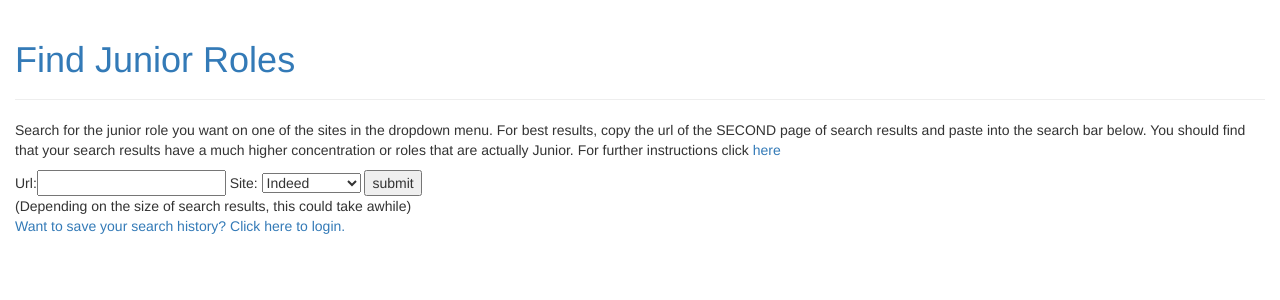
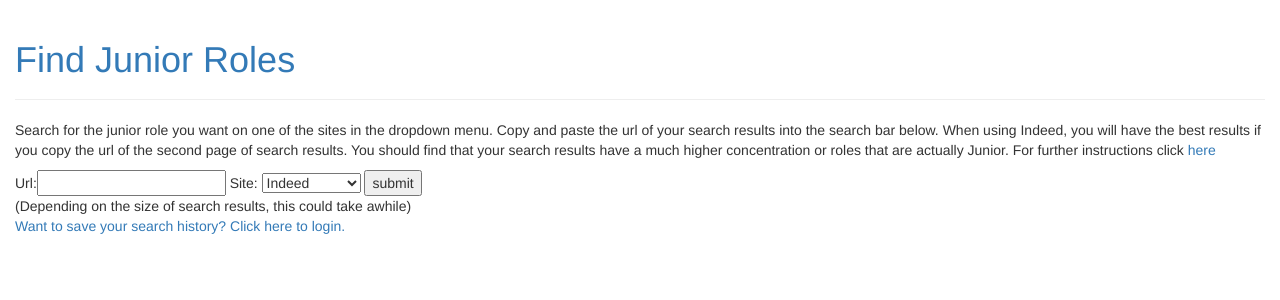
Before and after one commit to remery426/juniorjobs-, a Django app: page / in a window 1280 px wide. Shown: the top 300 px of the page. Run offline with Django 3.2, Linux system fonts and the light colour scheme; parts of the project's set-up code (start-up, migrations or seed data) failed here and were passed over; some libraries are stand-ins or nearby versions.

Commit message:
new version

```diff
--- a/apps/main/templates/main/index.html
+++ b/apps/main/templates/main/index.html
@@ -24,7 +24,9 @@
       <p>{{userMessage}}</p>
       {% endif %}
       <p> Search for the junior role you want on one of the sites in the
-         dropdown menu. For best results, copy the url of the SECOND page of search results and paste into the search bar below. You should find that your search results have a much higher concentration or roles that are actually Junior. For further instructions click <a href="/instructions"> here</a></p>
+         dropdown menu. Copy and paste the url of your search results into the search bar below. When using Indeed, you will have the best results
+         if you copy the url of the second page of search results.
+         You should find that your search results have a much higher concentration or roles that are actually Junior. For further instructions click <a href="/instructions"> here</a></p>
       <form class="" action="/refineSearch" method="post">
         {% csrf_token %}
         Url:<input type="text" name="url" value="">
```
Also changed, not shown: db.sqlite3.
